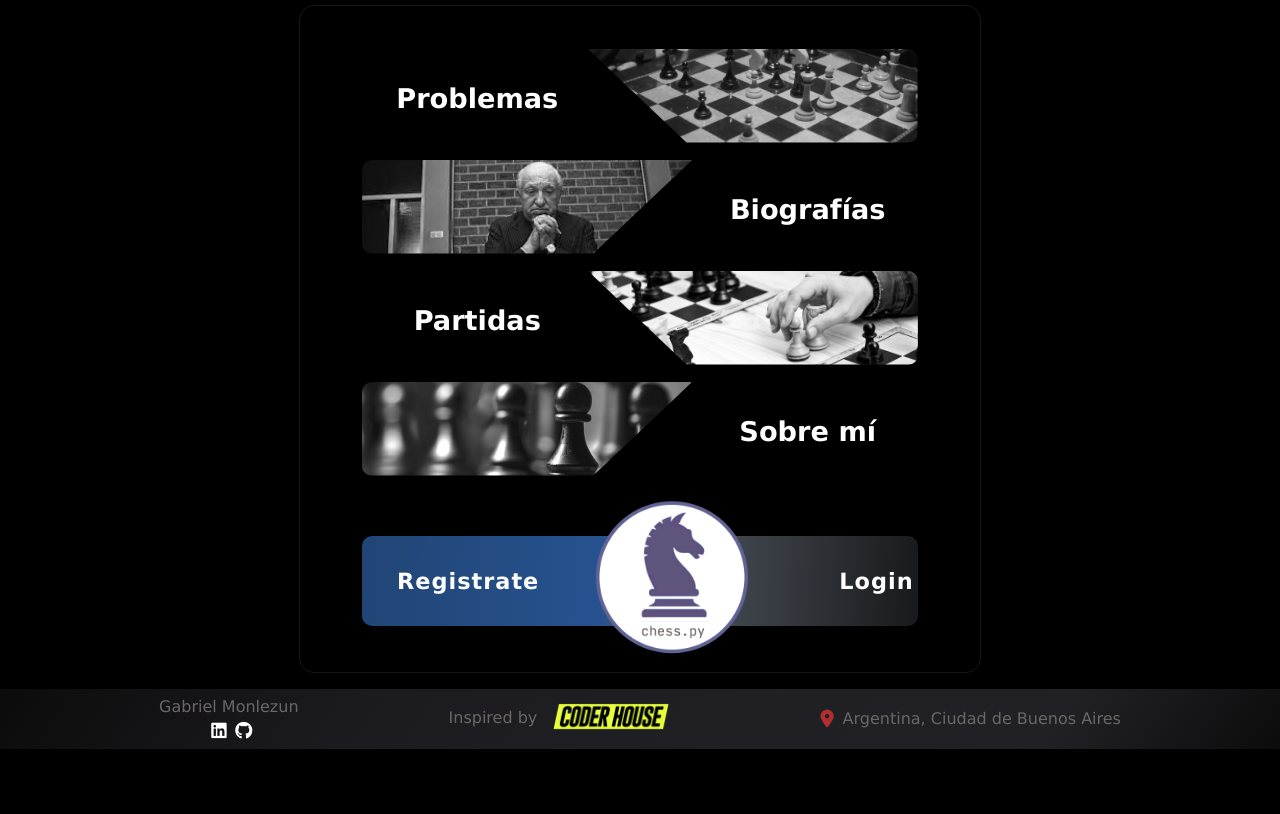
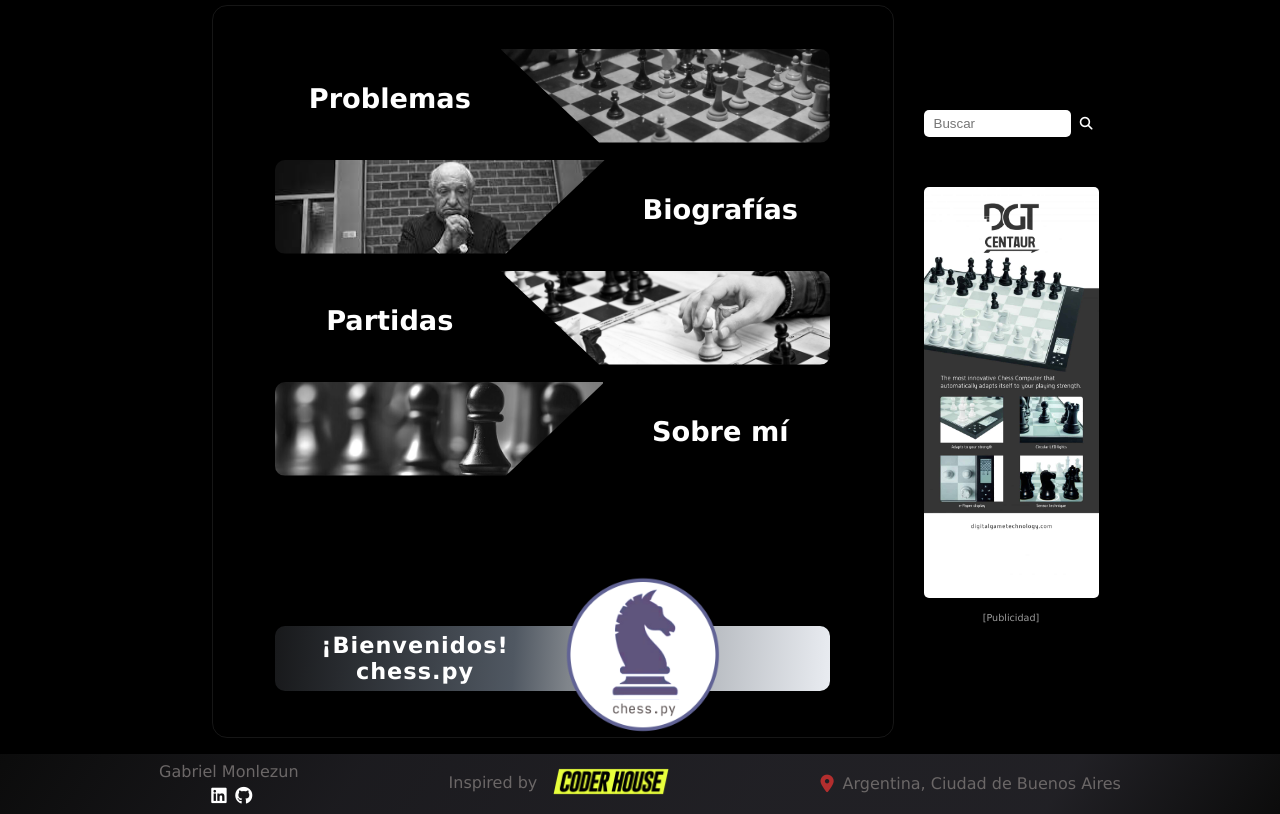
Before and after one commit to GMONLEZUN/BlogAjedrez-CH, a Django app: page /Posts/ in a window 1280 px wide. Shown: the part 94-908 px from the top of the page. Before the commit the page ends 843 px from the top, so only its background shows below. Run offline with Django 4.2, Linux system fonts and the light colour scheme; a user stored in the database is signed in; some libraries are stand-ins or nearby versions.

Commit message:
[FEATURE] se agrega la función de buscar, y mensajes de post y mensaje exitoso

```diff
--- a/BlogAjedrez/Posts/static/Posts/css/style.css
+++ b/BlogAjedrez/Posts/static/Posts/css/style.css
@@ -204,9 +204,9 @@ footer{
     position: relative;
     display: flex;
     flex-direction: row;
-    justify-content: space-between;
-    margin-top: 25px;
+    justify-content: center;
     min-height: 79vh;
+    min-width: 706px;
     width: 70%;
     margin: 25px auto 10px;
     z-index: 1;
@@ -222,15 +222,17 @@ footer{
     display: flex;
     flex-direction: column;
     justify-content: center;
+    display: none;
     /* border: 1px solid red; */
 }
 
 .banner-left{
     position: relative;
-    width: 5%;
+    min-width: 175px;
+    width: 13%;
     right: 0;
-    margin: 0 auto;
-    padding: 10px;
+    margin: 0;
+    padding: 10px 0;
     display: flex;
     flex-direction: column;
     justify-content: center;
@@ -264,7 +266,7 @@ footer{
     z-index: 10;
     right: 0;
     left: 0;
-    margin: 0 auto;
+    margin: 0 30px;
 }
 .titulo-categoria{
     font-size: 1.7rem;
@@ -648,16 +650,16 @@ footer{
             }
             /* fin about-------------------------------------------------------------- */
             .container-register-login{
-                height: 90px;
-                margin-top: 60px !important;
+                height: 65px;
+                margin-top: 150px !important;
                 display: flex;
                 flex-direction: row;
                 justify-content: space-between;
                 align-items: center;
                 padding: 10px 35px;
                 box-sizing: border-box;
-                background: rgb(33,69,117);
-                background: linear-gradient(93deg, rgba(33,69,117,1) 0%, rgba(38,82,143,1) 43%, rgba(80,88,98,1) 53%, rgba(24,25,27,1) 100%);
+                background: rgb(24,25,27);
+                background: linear-gradient(93deg, rgba(24,25,27,1) 0%, rgba(80,88,98,1) 43%, rgba(128,133,139,1) 53%, rgba(233,236,241,1) 100%);
             }
             .inicio-img-logo{
                 width: 300px;
@@ -665,7 +667,7 @@ footer{
                 object-fit: cover;
                 position: relative;
                 z-index: 50;
-                left: -20px;
+                left: -30px;
             }
             .container-inicio-register{
                 display: flex;
@@ -684,9 +686,9 @@ footer{
                 align-items: center;
                 font-size: 140%;
                 font-weight: bold;
-                color: white;
+                color: rgb(75, 69, 69);
                 text-align: center;
-                margin: 0;
+                margin: 0px 0 0 -25px;
                 letter-spacing: 1px;
             }
 
@@ -1126,6 +1128,77 @@ footer{
     padding: 5px;
 }
 /* -----------------------  FIN MENSAJES  ----------------------- */
+/* -----------------------  ALERTAS  ----------------------- */
+
+.sector-alertas {
+    padding: 10px 20px;
+    background-color: #318a4c;
+    color: white;
+    border-radius: 7px;
+  }
+
+  .closebtn {
+    margin-left: 15px;
+    color: white;
+    font-weight: bold;
+    float: right;
+    font-size: 22px;
+    line-height: 20px;
+    cursor: pointer;
+    transition: 0.3s;
+  }
+
+  .closebtn:hover {
+    color: rgb(65, 61, 61);
+  }
+
+
+/* -----------------------  FIN ALERTAS  ----------------------- */
+/* -----------------------  Search + publicidad  ----------------------- */
+
+.img-publicidad{
+     width: 100%;
+     object-fit: cover;
+     border-radius: 5px;
+ }
+ .publicidad-texto{
+     color: rgb(156, 156, 156);
+     font-size: 0.6rem;
+     text-align: center;
+ }
+ .container-buscar{
+     width: 100%;
+ }
+ .form-buscar{
+    width: 100%;
+    display: flex;
+    flex-direction: row;
+    justify-content: center;
+    align-items: center;
+    margin-bottom: 50px;
+ }
+ .input-buscar{
+     width: 80%;
+     border: none;
+     border-radius: 5px;
+     margin-right: 3px;
+     padding-left: 10px;
+     height: 25px;
+ }
+
+ .boton-buscar{
+     background-color: transparent;
+     font-size: 0.8rem;
+     color: white;
+     border: none;
+     outline: none;
+ }
+ .icono-buscar{
+    font-size: 0.8rem;
+    color: white;
+ }
+
+/* -----------------------  FIN Search + publicidad  ----------------------- */
 
 /* ----------------------- responsive  ----------------------- */
 @media (max-width: 1370px) {
@@ -1150,7 +1223,7 @@ footer{
     }
 }
 
-@media (max-width: 1015px) {
+@media (max-width: 1030px) {
     .nav-flex{
         flex-direction: column;
     }
@@ -1168,4 +1241,30 @@ footer{
         flex-direction: column;
         height: auto;
     }
+    .container{
+        flex-direction: column-reverse;
+    }
+    .img-publicidad{
+        display: none;
+    }
+    .publicidad-texto{
+        display: none;
+    }
+    .container-buscar{
+        right: 0;
+        left: 0;
+        margin: 0 auto;
+    }
+    .banner-left{
+        width: 50%;
+        min-width: 650px;
+        flex-direction: row;
+        justify-content: center;
+        /* border: 1px solid red; */
+        width: 100%;
+        position: relative;
+        right: 0;
+        left: 0;
+        margin: 0 30px;
+    }
 }
--- a/BlogAjedrez/Posts/templates/Posts/index.html
+++ b/BlogAjedrez/Posts/templates/Posts/index.html
@@ -3,6 +3,14 @@
 {% load static %}
 
 {% block contenidoQueCambia %}
+    {% if messages %}
+        {% for message in messages %}
+            <div class="sector-alertas">
+            <span class="closebtn" onclick="this.parentElement.style.display='none';">&times;</span>
+                {{ message }}
+            </div>
+        {% endfor %}
+    {% endif %}
     <section class="container-inicio">
         <!-- <h3>Chess.py</h3> -->
         <div class="container-inicio-problemas"><p class="inicio-problemas-texto"><a href="{% url 'PuzzlesList' %}">Problemas</a></p><img src="{% static 'Posts/assets/img-puzzles.png' %}" alt="" class="inicio-problemas-img"></div>
@@ -10,9 +18,20 @@
         <div class="container-inicio-partidas"><p class="inicio-partidas-texto"><a href="{% url 'GamesList' %}">Partidas</a></p><img src="{% static 'Posts/assets/img-partidas.jpg' %}" alt="" class="inicio-partidas-img"></div>
         <div class="container-inicio-about"><img src="{% static 'Posts/assets/img-about.jpg' %}" alt="" class="inicio-about-img"><p class="inicio-about-texto"><a href="{% url 'About' %}">Sobre mí</a></p></div>
         <div class="container-register-login">
-            <div class="container-inicio-register"><p><a href="{% url 'Register' %}">Registrate</a></p></div>
+
+            <div class="container-inicio-register">
+                {% if not request.user.is_authenticated %}
+                <p><a href="{% url 'Register' %}">Regístrate</a></p>
+                {% else %}
+                <p>¡Bienvenidos! chess.py</p>
+                {% endif %}
+            </div>
             <img src="{% static 'Posts/assets/logo.png' %}" alt="" class="inicio-img-logo">
-            <div class="container-inicio-login"><p><a href="{% url 'Login' %}">Login</a></p></div>
+            <div class="container-inicio-login">
+                {% if not request.user.is_authenticated %}
+                <p><a href="{% url 'Login' %}">Login</a></p>
+                {% endif %}
+            </div>
         </div>
     </section>
 
--- a/BlogAjedrez/Posts/templates/Posts/padre.html
+++ b/BlogAjedrez/Posts/templates/Posts/padre.html
@@ -26,23 +26,22 @@
                 {% if request.user.is_authenticated %}
                     <li class="usuario"><span class="arroba"></i>@</span>{{user}}<i class="fa-solid fa-circle online"></i></li>
                     <li><a href="{% url 'Logout' %}" class="logout-text"><i class="fa-solid fa-power-off logout"></i>Logout</a></li>
-                    <li><a href=""><i class="fa-solid fa-sliders settings"></i></a></li>
-                    <li><a href="{% url 'Inbox' %}"><i class="fa-solid fa-message messages"></i></a></li>
+                    <li><a href=""><i class="fa-solid fa-sliders settings" title="Configuración"></i></a></li>
+                    <li><a href="{% url 'Inbox' %}"><i class="fa-solid fa-message messages" title="Mensajes"></i></a></li>
                 {% endif %}
                 {% if not request.user.is_authenticated %}
                     <li><a href="{% url 'Login' %}" class="login-text"><i class="fa-solid fa-power-off login"></i>Login</a></li>
-                    <li><a href="{% url 'Register' %}"class="register-text">Registrate</a></li>
+                    <li><a href="{% url 'Register' %}"class="register-text">Regístrate</a></li>
                 {% endif %}
 
             </ul>
         </nav>
     </header>
+
     <div class="container">
 
         <section class="banner-right">
-            <article class="publicidad">
 
-            </article>
         </section>
 
         <section class="contenidoQueCambia">
@@ -53,6 +52,15 @@
 
         <section class="banner-left">
 
+            <div class="container-buscar">
+                <form action="{% url 'Search' %}" method="GET" class="form-buscar">
+                        <input type="text" name="input-busqueda" id="" class="input-buscar" placeholder="Buscar">
+                        <button type="submit" class="boton-buscar"><i class="fa-solid fa-magnifying-glass icono-buscar"></i></button>
+                </form>
+            <picture>
+                <img src="{% static 'Posts/assets/DGT-Centaur-Banner-scaled.jpg' %}" alt="" class="img-publicidad">
+                <p class="publicidad-texto">[Publicidad]</p>
+            </picture>
         </section>
     </div>
 
--- a/BlogAjedrez/Posts/urls.py
+++ b/BlogAjedrez/Posts/urls.py
@@ -1,6 +1,6 @@
 from django import views
 from django.urls import path
-from Posts.views import index, about, login_request,register,like_postgames,like_puzzles,like_biography,CommentsGamesDelete,CommentsBioDelete,GamesList,GamesDetail,GamesCreation,GamesUpdate,GamesDelete, CommentsGameCreation,CommentsBioCreation,BioCreation,BioDelete,BioDetail,BioList,BioUpdate, PuzzlesCreation,PuzzlesDelete,PuzzlesDetail,PuzzlesUpdate, PuzzlesList
+from Posts.views import index, about, login_request,register,like_postgames,like_puzzles,like_biography,Search,CommentsGamesDelete,CommentsBioDelete,GamesList,GamesDetail,GamesCreation,GamesUpdate,GamesDelete, CommentsGameCreation,CommentsBioCreation,BioCreation,BioDelete,BioDetail,BioList,BioUpdate, PuzzlesCreation,PuzzlesDelete,PuzzlesDetail,PuzzlesUpdate, PuzzlesList
 from django.contrib.auth.views import LogoutView
 
 
@@ -40,5 +40,6 @@ urlpatterns = [
     path('puzzles/delete/<pk>', PuzzlesDelete.as_view(), name="PuzzlesDelete"),
     path('like_postpuzzles/<pk>', like_puzzles, name="like_postpuzzles"),
 
+    path('search', Search, name="Search"),
 
 ]
--- a/BlogAjedrez/Posts/views.py
+++ b/BlogAjedrez/Posts/views.py
@@ -11,6 +11,7 @@ from django.contrib.auth.forms import AuthenticationForm, UserCreationForm
 from django.contrib.auth import login, logout, authenticate
 from django.contrib.auth.models import User
 from django.contrib.auth.mixins import LoginRequiredMixin
+from django.contrib import messages
 
 # Create your views here.
 
@@ -46,16 +47,21 @@ class BioCreation(LoginRequiredMixin,CreateView):
     fields = ['title', 'content','image']
     def form_valid(self,form):
         form.instance.author=self.request.user
+        messages.success(self.request, "Post creado con éxito!")
         return super().form_valid(form)
 
 class BioUpdate(LoginRequiredMixin,UpdateView):
     model = PostBio
     success_url = reverse_lazy('BioList')
     fields = ['title', 'content','image']
+    def form_valid(self, form):
+      messages.success(self.request, "Post editado con éxito!")
+      return super().form_valid(form)
 
 class BioDelete(LoginRequiredMixin,DeleteView):
     model = PostBio
     success_url = reverse_lazy('BioList')
+
 
 
 
@@ -96,6 +102,7 @@ class GamesCreation(LoginRequiredMixin,CreateView):
     fields = ['title','title_players','result', 'content','image']
     def form_valid(self,form):
         form.instance.author=self.request.user
+        messages.success(self.request, "Post creado con éxito!")
         return super().form_valid(form)
 
 
@@ -103,6 +110,9 @@ class GamesUpdate(LoginRequiredMixin,UpdateView):
     model = PostGames
     success_url = reverse_lazy('GamesList')
     fields = ['title','title_players', 'result', 'content','image']
+    def form_valid(self, form):
+      messages.success(self.request, "Post editado con éxito!")
+      return super().form_valid(form)
 
 
 class GamesDelete(LoginRequiredMixin,DeleteView):
@@ -135,16 +145,21 @@ class PuzzlesCreation(LoginRequiredMixin,CreateView):
     fields = ['title','solution','content','image']
     def form_valid(self,form):
         form.instance.author=self.request.user
+        messages.success(self.request, "Post creado con éxito!")
         return super().form_valid(form)
 
 class PuzzlesUpdate(LoginRequiredMixin,UpdateView):
     model = PostPuzzles
     success_url = reverse_lazy('PuzzlesList')
     fields = ['title','solution','content','image']
+    def form_valid(self, form):
+      messages.success(self.request, "Post editado con éxito!")
+      return super().form_valid(form)
 
 class PuzzlesDelete(LoginRequiredMixin,DeleteView):
     model = PostPuzzles
     success_url = reverse_lazy('PuzzlesList')
+
 
 
 # ------------------------------------------------------------------------------------------    LOGIN    ----------------------------------------
@@ -182,6 +197,7 @@ def register(request):
         if form.is_valid():
             username = form.cleaned_data['username']
             form.save()
+            messages.success(request, ('Usuario registrado exitosamente!'))
             return render(request,'Posts/index.html')
             # else caso error
     else:
@@ -238,3 +254,19 @@ def like_puzzles(request, pk):
     postpuzzles = get_object_or_404(PostPuzzles, id=request.POST.get('postpuzzles_id'))
     postpuzzles.likes.add(request.user)
     return HttpResponseRedirect(reverse('PuzzlesDetail', args=[str(pk)]))
+
+
+# ------------------------------------------------------------------------------------------    search    ----------------------------------------
+
+def Search(request):
+    if request.GET["input-busqueda"]:
+        input = request.GET["input-busqueda"]
+        bio = PostBio.objects.filter(title__icontains=input)
+        games = PostGames.objects.filter(title__icontains=input)
+        puzzles = PostPuzzles.objects.filter(title__icontains=input)
+
+        return render(request,"Posts/search.html", {"bio":bio,"games":games,"puzzles":puzzles})
+
+    else:
+        respuesta = "No enviaste datos"
+        return render(request,"Posts/search.html", {"respuesta":respuesta})
```
Also changed, not shown: BlogAjedrez/Direct/views.py (+3 -4 lines), BlogAjedrez/Posts/templates/Posts/postbio_list.html (+8 -0 lines), BlogAjedrez/Posts/templates/Posts/postgames_list.html (+8 -0 lines), BlogAjedrez/Posts/templates/Posts/postpuzzles_list.html (+8 -0 lines), BlogAjedrez/Posts/templates/Posts/search.html (added, +51 -0 lines), BlogAjedrez/Posts/static/Posts/assets/DGT-Centaur-Banner-scaled.jpg (added), BlogAjedrez/db.sqlite3, BlogAjedrez/media/images_post/Oscar-Panno_AflgNF2.jpg (added), BlogAjedrez/media/images_post/Screenshot_2022-05-28_at_18-18-20_Napoleon_Bonaparte_vs_The_Turk_rTI6JOZ.png (added), BlogAjedrez/media/images_post/Screenshot_2022-05-28_at_18-23-56_Lichess_Practice_Checkmate_Patterns_IV_G82KUCn.png (added), BlogAjedrez/media/images_post/Screenshot_2022-05-28_at_18-27-19_Lichess_Practice_Checkmate_Patterns_IV_WyeEHji.png (added).
